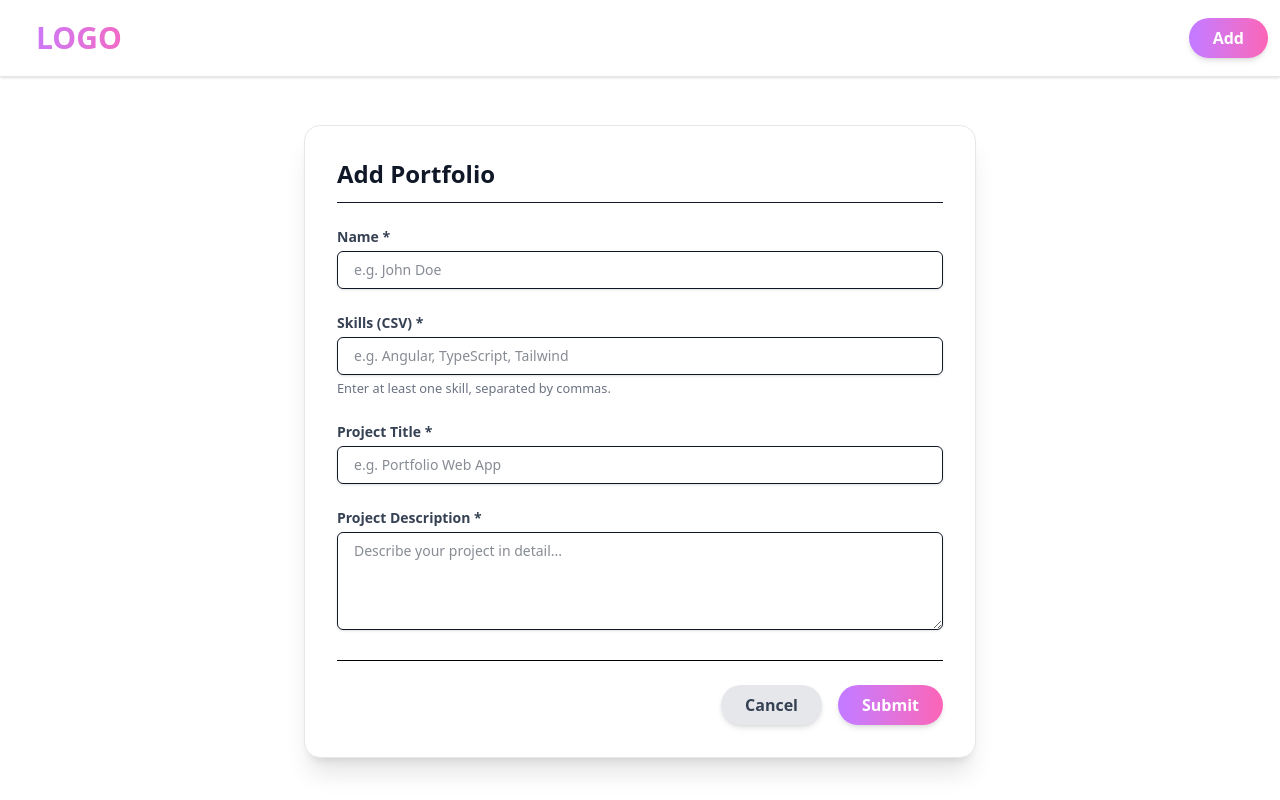
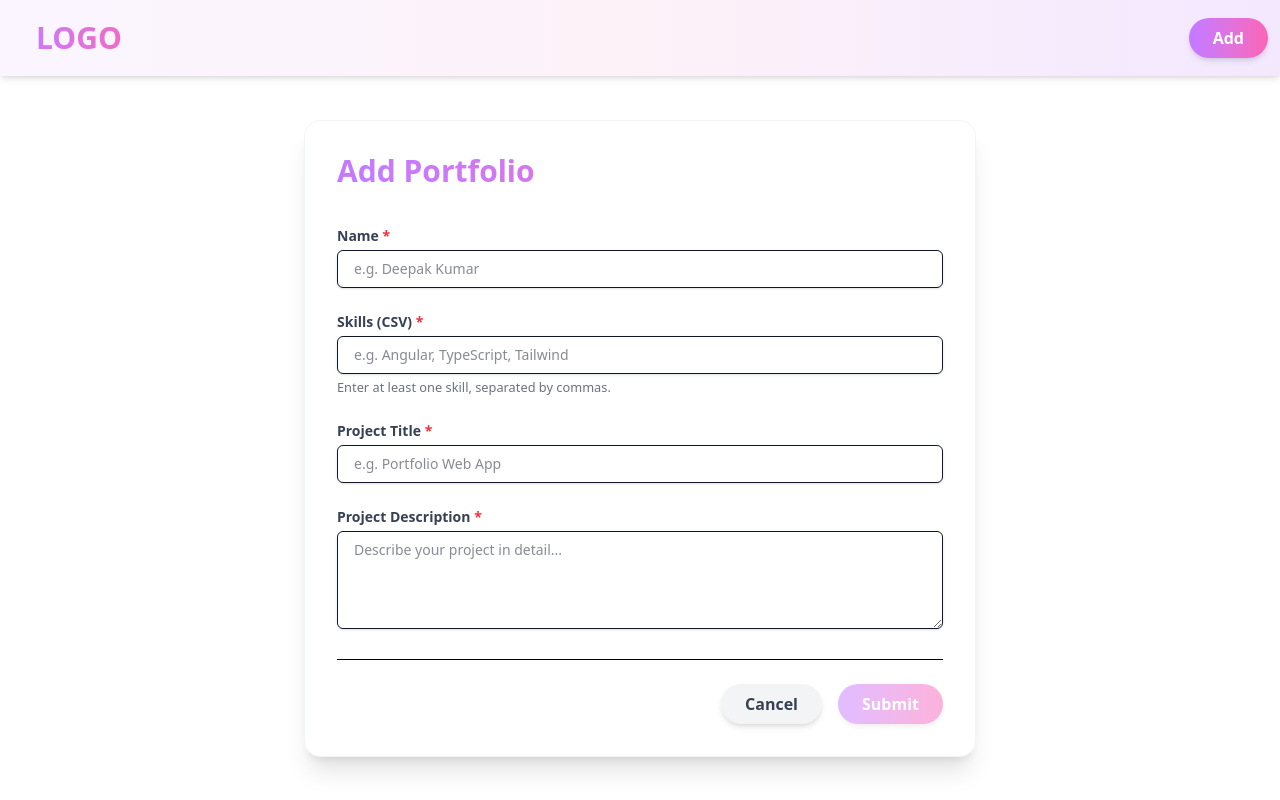
Before and after one commit to Deepak-nitt/Assignment2, an Angular app: page / in a window 1280 px wide. Both pictures are taken after a click on the button "Add". Shown: the top 800 px of the page. Built offline with nearby package versions, Linux system fonts and the light colour scheme.

Commit message:
ui updated

```diff
--- a/src/app/app.html
+++ b/src/app/app.html
@@ -1,5 +1,8 @@
 <app-header (addClicked)="showForm()"/>
+<br>
+<br>
 
+<br>
 <br><br>
 
 <app-portfolio-form
--- a/src/app/features/dashboard/dashboard.html
+++ b/src/app/features/dashboard/dashboard.html
@@ -1,9 +1,9 @@
 <div
-  class="max-w-7xl mx-auto p-8 min-h-screen bg-gradient-to-br from-indigo-50 via-purple-50 to-pink-50"
+  class="max-w-7xl mx-auto p-8 min-h-screen bg-gradient-to-br from-purple-50 via-pink-50 to-rose-50"
 >
   <!-- Header -->
   <h2
-    class="text-4xl sm:text-5xl font-extrabold text-gray-900 mb-12 text-center tracking-tight drop-shadow"
+    class="text-4xl sm:text-5xl font-extrabold text-transparent bg-clip-text bg-gradient-to-r from-purple-400 to-pink-400 mb-12 text-center tracking-tight drop-shadow"
   >
     Portfolio Dashboard
   </h2>
@@ -20,16 +20,14 @@
   <!-- Portfolios Grid or No Results -->
   <ng-container *ngIf="portfolios.length > 0; else empty">
     <ng-container *ngIf="filteredPortfolios.length > 0; else noResults">
-      <div
-        class="grid grid-cols-1 sm:grid-cols-2 lg:grid-cols-3 gap-10"
-      >
+      <div class="grid grid-cols-1 sm:grid-cols-2 lg:grid-cols-3 gap-10">
         <div
           *ngFor="let portfolio of filteredPortfolios"
           class="bg-white rounded-2xl shadow-lg hover:shadow-2xl transform hover:-translate-y-2 transition-all duration-300 border border-gray-200 flex flex-col items-center p-6"
         >
           <!-- Profile Image -->
           <div
-            class="w-24 h-24 rounded-full overflow-hidden border-4 border-indigo-100 shadow-md bg-gray-50"
+            class="w-24 h-24 rounded-full overflow-hidden border-4 border-purple-100 shadow-md bg-gray-50"
           >
             <img
               src="https://media.istockphoto.com/id/1130884625/vector/user-member-vector-icon-for-ui-user-interface-or-profile-face-avatar-app-in-circle-design.jpg?s=612x612&w=0&k=20&c=1ky-gNHiS2iyLsUPQkxAtPBWH1BZt0PKBB1WBtxQJRE="
@@ -38,21 +36,19 @@
           </div>
 
           <!-- Name -->
-          <h3 class="text-xl font-bold text-indigo-700 mt-4">
+          <h3 class="text-xl font-bold text-purple-600 mt-4">
             {{ portfolio.name }}
           </h3>
 
           <!-- Skills -->
           <div class="w-full mt-4">
-            <h4
-              class="text-xs font-semibold text-gray-500 uppercase mb-2 tracking-wider"
-            >
+            <h4 class="text-sm font-semibold text-gray-500 uppercase mb-2 tracking-wider">
               Skills
             </h4>
             <div class="flex flex-wrap gap-2">
               <span
                 *ngFor="let skill of portfolio.skillsCsv.split(',')"
-                class="px-3 py-1 text-xs font-semibold rounded-full bg-indigo-100 text-indigo-700 shadow-sm hover:bg-indigo-200 transition"
+                class="px-3 py-1 text-xs font-semibold rounded-full bg-purple-100 text-purple-700 shadow-sm hover:bg-purple-200 transition"
               >
                 {{ skill.trim() }}
               </span>
@@ -61,37 +57,34 @@
 
           <!-- Project -->
           <div class="w-full mt-4">
-            <h4
-              class="text-xs font-semibold text-gray-500 uppercase mb-1 tracking-wider"
-            >
+            <h4 class="text-sm font-semibold text-gray-500 uppercase mb-1 tracking-wider">
               Project
             </h4>
-            <p class="text-base font-semibold text-gray-800">
+            <p class="text-base font-light text-gray-800">
               {{ portfolio.projectTitle }}
             </p>
           </div>
 
           <!-- Description -->
           <div class="w-full mt-4">
-            <h4
-              class="text-xs font-semibold text-gray-500 uppercase mb-1 tracking-wider"
-            >
+            <h4 class="text-sm font-semibold text-gray-500 uppercase mb-1 tracking-wider">
               Description
             </h4>
-            <p
-              class="text-gray-700 text-sm leading-relaxed bg-gray-50 border border-gray-100 rounded-lg p-3 shadow-inner"
-            >
+            <p class="text-gray-700 font-light leading-relaxed rounded-lg ">
               {{ portfolio.projectDescription }}
             </p>
           </div>
         </div>
       </div>
     </ng-container>
+
     <!-- No Results State -->
     <ng-template #noResults>
-      <div class="flex flex-col items-center justify-center py-32 bg-white rounded-2xl border-2 border-dashed border-indigo-200 shadow-inner">
+      <div
+        class="flex flex-col items-center justify-center py-32 bg-white rounded-2xl border-2 border-dashed border-purple-200 shadow-inner"
+      >
         <svg
-          class="w-16 h-16 text-indigo-300 mb-6"
+          class="w-16 h-16 text-purple-300 mb-6"
           fill="none"
           stroke="currentColor"
           stroke-width="1.5"
@@ -99,7 +92,7 @@
         >
           <path stroke-linecap="round" stroke-linejoin="round" d="M12 4v16m8-8H4" />
         </svg>
-        <h3 class="text-2xl font-bold text-indigo-700 mb-2">No Results Found</h3>
+        <h3 class="text-2xl font-bold text-purple-600 mb-2">No Results Found</h3>
         <p class="text-gray-500 text-base mb-6">
           Try adjusting your search or clearing the search box.
         </p>
@@ -110,10 +103,10 @@
   <!-- Empty State (No portfolios at all) -->
   <ng-template #empty>
     <div
-      class="flex flex-col items-center justify-center py-32 bg-white rounded-2xl border-2 border-dashed border-indigo-200 shadow-inner"
+      class="flex flex-col items-center justify-center py-32 bg-white rounded-2xl border-2 border-dashed border-purple-200 shadow-inner"
     >
       <svg
-        class="w-16 h-16 text-indigo-300 mb-6"
+        class="w-16 h-16 text-purple-300 mb-6"
         fill="none"
         stroke="currentColor"
         stroke-width="1.5"
@@ -121,12 +114,12 @@
       >
         <path stroke-linecap="round" stroke-linejoin="round" d="M12 4v16m8-8H4" />
       </svg>
-      <h3 class="text-2xl font-bold text-indigo-700 mb-2">No Portfolios Yet</h3>
+      <h3 class="text-2xl font-bold text-purple-600 mb-2">No Portfolios Yet</h3>
       <p class="text-gray-500 text-base mb-6">
         Start by adding your first portfolio entry to showcase your work.
       </p>
       <button
-        class="px-8 py-3 bg-gradient-to-r from-indigo-500 to-pink-500 text-white font-semibold rounded-lg shadow-lg hover:scale-105 transition"
+        class="px-8 py-3 bg-gradient-to-r from-purple-400 to-pink-400 text-white font-semibold rounded-lg shadow-lg hover:scale-105 transition"
         (click)="onAddClick()"
       >
         Add Portfolio
--- a/src/app/features/portfolio/portfolio-form/portfolio-form.html
+++ b/src/app/features/portfolio/portfolio-form/portfolio-form.html
@@ -1,57 +1,61 @@
 <form (ngSubmit)="onSubmit()" [formGroup]="form"
-      class="space-y-6 p-8 bg-white border border-gray-200 rounded-2xl shadow-xl max-w-2xl mx-auto">
+      class="space-y-6 p-8 bg-white border border-gray-100 rounded-2xl shadow-xl max-w-2xl mx-auto">
 
-  <h2 class="text-2xl font-bold text-gray-900 border-b pb-3">Add Portfolio</h2>
+  <!-- Heading -->
+  <h2 class="text-3xl font-extrabold text-transparent bg-clip-text bg-gradient-to-r from-purple-400 to-pink-400 border-b pb-3">
+    Add Portfolio
+  </h2>
 
   <!-- Name -->
   <div>
-    <label for="name" class="block text-sm font-semibold text-gray-700 mb-1">Name *</label>
-    <input id="name" type="text" formControlName="name" placeholder="e.g. John Doe"
+    <label for="name" class="block text-sm font-semibold text-gray-700 mb-1">Name <span class="text-red-500">*</span></label>
+    <input id="name" type="text" formControlName="name" placeholder="e.g. Deepak Kumar"
            class="{{ inputClass }}" />
     <div class="space-y-1 mt-1">
-      <p *ngFor="let msg of getErrorMessages('name')" class="text-red-600 text-xs">{{ msg }}</p>
+      <p *ngFor="let msg of getErrorMessages('name')" class="text-red-500 text-xs">{{ msg }}</p>
     </div>
   </div>
 
   <!-- Skills -->
   <div>
-    <label for="skills" class="block text-sm font-semibold text-gray-700 mb-1">Skills (CSV) *</label>
+    <label for="skills" class="block text-sm font-semibold text-gray-700 mb-1">Skills (CSV) <span class="text-red-500">*</span></label>
     <input id="skills" type="text" formControlName="skillsCsv" placeholder="e.g. Angular, TypeScript, Tailwind"
            class="{{ inputClass }}" />
     <small class="text-gray-500 block mt-1">Enter at least one skill, separated by commas.</small>
     <div class="space-y-1 mt-1">
-      <p *ngFor="let msg of getErrorMessages('skillsCsv')" class="text-red-600 text-xs">{{ msg }}</p>
+      <p *ngFor="let msg of getErrorMessages('skillsCsv')" class="text-red-500 text-xs">{{ msg }}</p>
     </div>
   </div>
 
   <!-- Project Title -->
   <div>
-    <label for="projectTitle" class="block text-sm font-semibold text-gray-700 mb-1">Project Title *</label>
+    <label for="projectTitle" class="block text-sm font-semibold text-gray-700 mb-1">Project Title <span class="text-red-500">*</span></label>
     <input id="projectTitle" type="text" formControlName="projectTitle" placeholder="e.g. Portfolio Web App"
            class="{{ inputClass }}" />
     <div class="space-y-1 mt-1">
-      <p *ngFor="let msg of getErrorMessages('projectTitle')" class="text-red-600 text-xs">{{ msg }}</p>
+      <p *ngFor="let msg of getErrorMessages('projectTitle')" class="text-red-500 text-xs">{{ msg }}</p>
     </div>
   </div>
 
   <!-- Project Description -->
   <div>
-    <label for="projectDescription" class="block text-sm font-semibold text-gray-700 mb-1">Project Description *</label>
+    <label for="projectDescription" class="block text-sm font-semibold text-gray-700 mb-1">Project Description <span class="text-red-500">*</span></label>
     <textarea id="projectDescription" rows="4" formControlName="projectDescription"
               placeholder="Describe your project in detail..." class="{{ inputClass }}"></textarea>
     <div class="space-y-1 mt-1">
-      <p *ngFor="let msg of getErrorMessages('projectDescription')" class="text-red-600 text-xs">{{ msg }}</p>
+      <p *ngFor="let msg of getErrorMessages('projectDescription')" class="text-red-500 text-xs">{{ msg }}</p>
     </div>
   </div>
 
   <!-- Actions -->
   <div class="flex justify-end space-x-4 pt-6 border-t">
     <button type="button" (click)="cancel.emit()"
-            class="px-6 py-2 bg-gray-200 text-gray-700 font-semibold rounded-full shadow-md hover:shadow-lg hover:bg-gray-300 transition transform duration-300">
+            class="px-6 py-2 bg-gray-100 text-gray-700 font-semibold rounded-full shadow-md hover:shadow-lg hover:bg-gray-200 transition">
       Cancel
     </button>
     <button type="submit" [disabled]="form.invalid"
-            class="px-6 py-2 bg-gradient-to-r from-purple-400 to-pink-400 text-white font-semibold rounded-full shadow-md hover:shadow-xl hover:scale-105 transition transform duration-300">
+            class="px-6 py-2 font-semibold rounded-full shadow-md hover:shadow-xl hover:scale-105 transition transform duration-300
+                   text-white bg-gradient-to-r from-purple-400 to-pink-400 disabled:opacity-50 disabled:cursor-not-allowed">
       Submit
     </button>
   </div>
--- a/src/app/shared/header/header.html
+++ b/src/app/shared/header/header.html
@@ -1,4 +1,5 @@
-<header class="p-3 border-b border-gray-200 bg-white shadow-sm">
+<header class="fixed top-0 left-0 w-full p-3  bg-gradient-to-r from-purple-50 via-pink-50 to-purple-100 shadow-md">
+
   <nav class="flex justify-between items-center">
     <!-- Logo -->
     <div
```
